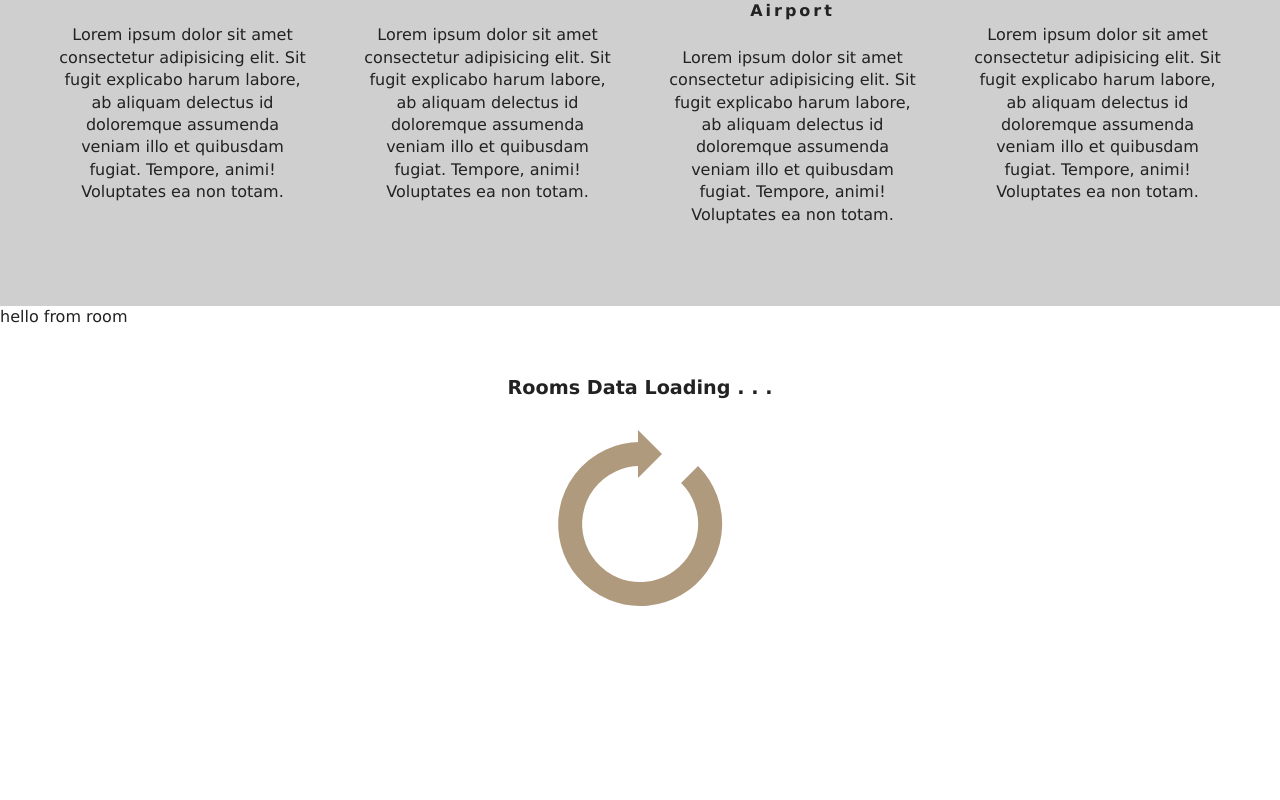
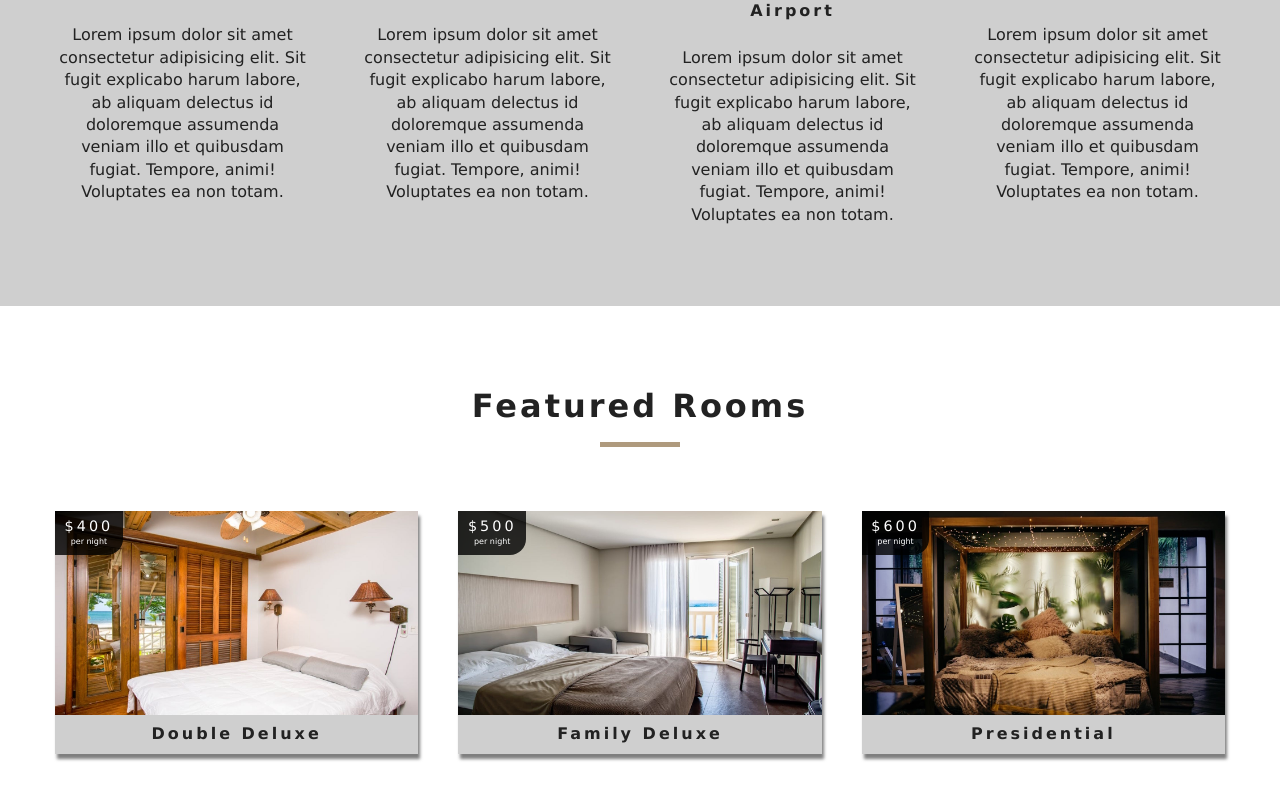
Before and after one commit to MarcusDLG/hotelresort, a React (Create React App) app: page / in a window 1280 px wide. Shown: the part 1107-1907 px from the top of the page. Before the commit the page ends 1738 px from the top, so only its background shows below. Built offline with nearby package versions, Linux system fonts and the light colour scheme.

Commit message:
Single room halfway

```diff
--- a/src/Context.js
+++ b/src/Context.js
@@ -32,9 +32,15 @@
     return tempItems;
   }
 
+  getRoom = (slug) => {
+    let tempRooms = [...this.state.rooms];
+    const room = tempRooms.find((room) => room.slug === slug);
+    return room;
+  };
+
   render() {
     return (
-      <RoomContext.Provider value={{ ...this.state }}>
+      <RoomContext.Provider value={{ ...this.state, getRoom: this.getRoom }}>
         {this.props.children}
       </RoomContext.Provider>
     );
--- a/src/components/FeaturedRooms.jsx
+++ b/src/components/FeaturedRooms.jsx
@@ -2,17 +2,23 @@
 import { RoomContext } from "../Context";
 import Loading from "./Loading";
 import Room from "./Room";
+import Title from "./Title";
 
 class FeaturedRooms extends Component {
   static contextType = RoomContext;
   render() {
-    const { featuredRooms: rooms } = this.context;
+    let { loading, featuredRooms: rooms } = this.context;
+    rooms = rooms.map((room) => {
+      return <Room key={room.id} room={room} />;
+    });
     console.log(rooms);
     return (
-      <div>
-        <Room />
-        <Loading />
-      </div>
+      <section className="featured-rooms">
+        <Title title="Featured Rooms" />
+        <div className="featured-rooms-center">
+          {loading ? <Loading /> : rooms}
+        </div>
+      </section>
     );
   }
 }
--- a/src/components/Loading.jsx
+++ b/src/components/Loading.jsx
@@ -5,7 +5,7 @@
   return (
     <div className="loading">
       <h4>rooms data loading . . .</h4>
-      <img src={loadingGif} alt="" />
+      <img src={loadingGif} alt="loading gif" />
     </div>
   );
 };
--- a/src/components/Room.jsx
+++ b/src/components/Room.jsx
@@ -1,7 +1,37 @@
 import React from "react";
+import { Link } from "react-router-dom";
+import defaultImg from "../images/room-1.jpeg";
+import { RoomConsumer } from "../Context";
+import PropTypes from "prop-types";
 
-const Room = () => {
-  return <div>hello from room</div>;
+const Room = ({ room }) => {
+  // console.log(room);
+  const { name, slug, images, price } = room;
+
+  return (
+    <article className="room">
+      <div className="img-container">
+        <img src={images[0] || defaultImg} alt={name} />
+        <div className="price-top">
+          <h6>${price}</h6>
+          <p>per night</p>
+        </div>
+        <Link to={`/rooms/${slug}`} className="btn-primary room-link">
+          Features
+        </Link>
+      </div>
+      <p className="room-info">{name}</p>
+    </article>
+  );
+};
+
+Room.propTypes = {
+  room: PropTypes.shape({
+    name: PropTypes.string.isRequired,
+    slug: PropTypes.string.isRequired,
+    images: PropTypes.arrayOf(PropTypes.string).isRequired,
+    price: PropTypes.number.isRequired,
+  }),
 };
 
 export default Room;
--- a/src/pages/SingleRoom.jsx
+++ b/src/pages/SingleRoom.jsx
@@ -1,7 +1,52 @@
-import React from "react";
+import React, { Component } from "react";
+import defaultBcg from "../images/room-1.jpeg";
+import Hero from "../components/Hero";
+import Banner from "../components/Banner";
+import { Link } from "react-router-dom";
+import { RoomContext } from "../Context";
 
-const SingleRoom = () => {
-  return <>Hello from single rooms!</>;
-};
+class SingleRoom extends Component {
+  constructor(props) {
+    super(props);
+    this.state = {
+      slug: this.props.match.params.slug,
+      defaultBcg,
+    };
+  }
+  static contextType = RoomContext;
+  render() {
+    const { getRoom } = this.context;
+    const room = getRoom(this.state.slug);
+    if (!room) {
+      return (
+        <div className="error">
+          <h3>no such room exists</h3>
+          <Link to="/rooms" className="btn-primary">
+            Back to Rooms!
+          </Link>
+        </div>
+      );
+    }
+    const {
+      name,
+      description,
+      capacity,
+      size,
+      price,
+      extras,
+      breakfast,
+      pets,
+      images,
+    } = room;
+    return (
+      <div>hello from {room.name}</div>
+      // <Hero hero="roomsHero">
+      //   <Banner title={`${name} room`}>
+      //     <Link to="/rooms" className="btn-primary"></Link>
+      //   </Banner>
+      // </Hero>
+    );
+  }
+}
 
 export default SingleRoom;
--- a/src/pages/home.jsx
+++ b/src/pages/home.jsx
@@ -5,7 +5,7 @@
 import Services from "../components/Services";
 import FeaturedRooms from "../components/FeaturedRooms";
 
-const home = () => {
+const Home = () => {
   return (
     <>
       <Hero>
@@ -24,4 +24,4 @@
   );
 };
 
-export default home;
+export default Home;
```
